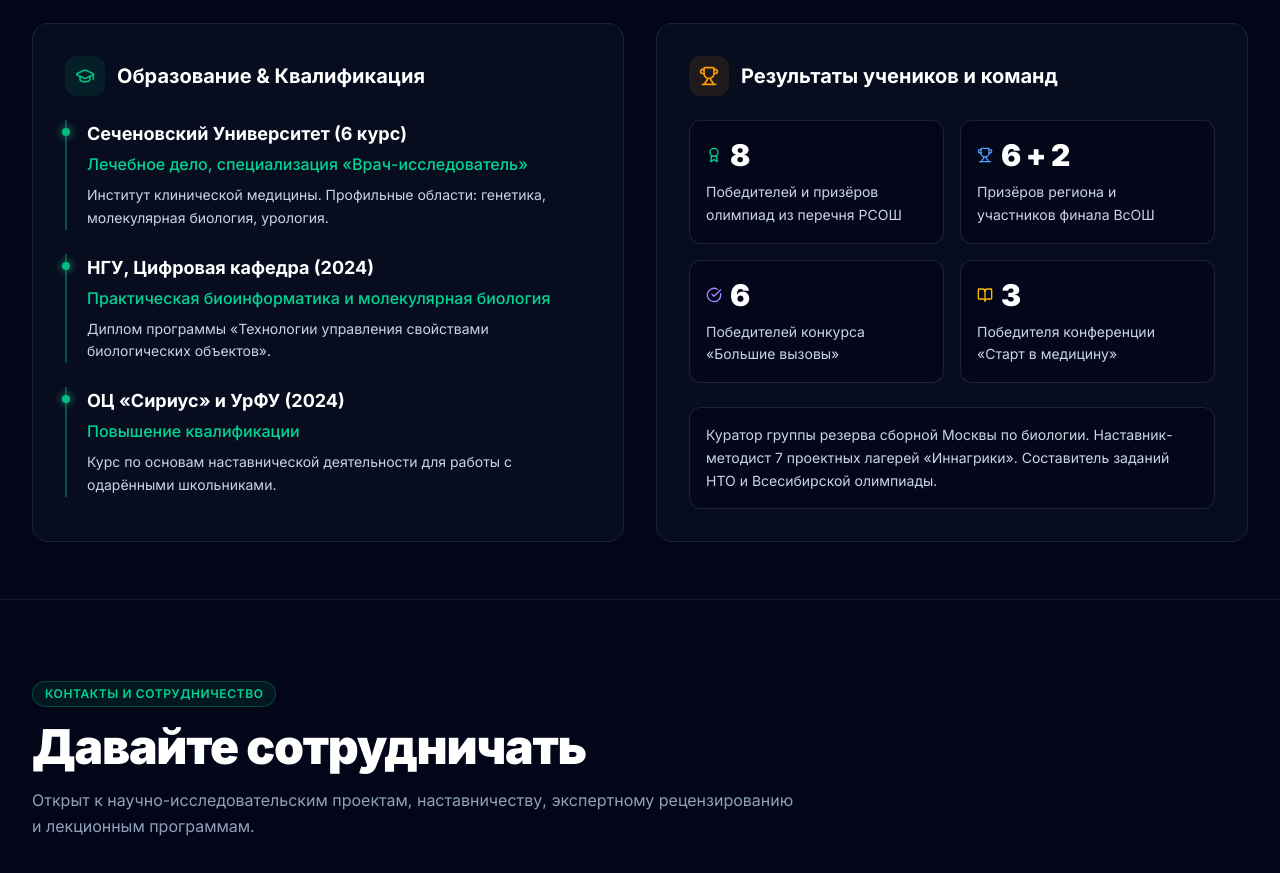
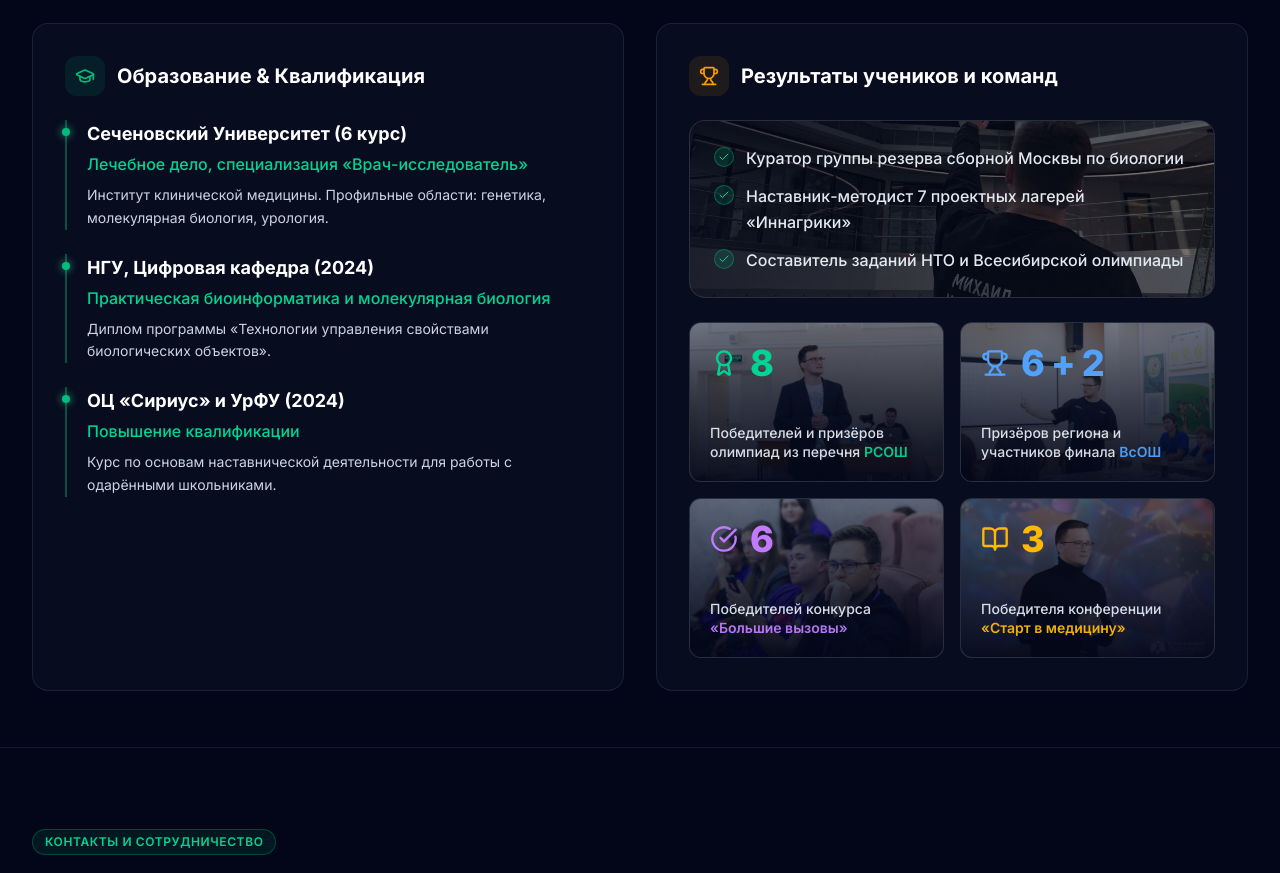
Before and after one commit to danil-shc/Pchel_Grind_Project, a Vue app: page / in a window 1280 px wide. Shown: the part 3360-4233 px from the top of the page. Built offline with nearby package versions, Linux system fonts and the light colour scheme.

Commit message:
feat(EducationSection): adding photoCard to subSection with achiements

```diff
--- a/src/components/EducationSection.vue
+++ b/src/components/EducationSection.vue
@@ -1,5 +1,12 @@
 <script setup>
-import { GraduationCap, Trophy, Award, BookOpen, CheckCircle } from 'lucide-vue-next'
+import { GraduationCap, Trophy, Award, BookOpen, CheckCircle, Check } from 'lucide-vue-next'
+
+// Фоновые изображения для баннера наставничества и карточек результатов
+import imgMentorship from './assets/images/photo_3.webp'
+import imgRsosh from './assets/images/photo_25.webp'
+import imgVsosh from './assets/images/photo_46.webp'
+import imgChallenges from './assets/images/photo_45.webp'
+import imgMedicine from './assets/images/photo_22.webp'
 </script>
 
 <template>
@@ -105,60 +112,113 @@ import { GraduationCap, Trophy, Award, BookOpen, CheckCircle } from 'lucide-vue-
               </h3>
             </div>
 
+            <!-- Баннер: роли и наставничество -->
+            <div class="relative overflow-hidden rounded-2xl border border-white/10 bg-slate-900 p-5 sm:p-6 mb-6 group">
+              <img
+                :src="imgMentorship"
+                alt="Наставничество"
+                class="absolute inset-0 h-full w-full object-cover object-[center_70%] md:object-[center_62%] lg:object-[center_70%] opacity-70 brightness-105 group-hover:scale-105 transition-transform duration-500" />
+              <div class="absolute inset-0 bg-linear-to-r from-slate-950/75 via-slate-950/50 to-slate-950/30 z-10"></div>
+
+              <ul class="relative z-20 space-y-3">
+                <li class="flex items-start gap-3">
+                  <span class="mt-0.5 shrink-0 w-5 h-5 rounded-full bg-emerald-500/15 border border-emerald-500/40 flex items-center justify-center">
+                    <Check :size="12" class="text-emerald-400" />
+                  </span>
+                  <span class="text-sm sm:text-base text-slate-200 font-medium leading-relaxed">
+                    Куратор группы резерва сборной Москвы по биологии
+                  </span>
+                </li>
+                <li class="flex items-start gap-3">
+                  <span class="mt-0.5 shrink-0 w-5 h-5 rounded-full bg-emerald-500/15 border border-emerald-500/40 flex items-center justify-center">
+                    <Check :size="12" class="text-emerald-400" />
+                  </span>
+                  <span class="text-sm sm:text-base text-slate-200 font-medium leading-relaxed">
+                    Наставник-методист 7 проектных лагерей «Иннагрики»
+                  </span>
+                </li>
+                <li class="flex items-start gap-3">
+                  <span class="mt-0.5 shrink-0 w-5 h-5 rounded-full bg-emerald-500/15 border border-emerald-500/40 flex items-center justify-center">
+                    <Check :size="12" class="text-emerald-400" />
+                  </span>
+                  <span class="text-sm sm:text-base text-slate-200 font-medium leading-relaxed">
+                    Составитель заданий НТО и Всесибирской олимпиады
+                  </span>
+                </li>
+              </ul>
+            </div>
+
             <!-- Сетка ключевых показателей -->
-            <div class="grid grid-cols-2 gap-4 mb-6">
+            <div class="grid grid-cols-1 sm:grid-cols-2 gap-4">
 
               <!-- Карточка A: РСОШ -->
-              <div class="bg-slate-950/60 border border-slate-700/50 rounded-xl p-4 hover:border-emerald-500/40 transition-all duration-300">
-                <div class="flex items-center gap-2 mb-2">
-                  <Award :size="16" class="text-emerald-400" />
-                  <div class="text-2xl sm:text-3xl font-black text-white tracking-tight">8</div>
+              <div class="relative overflow-hidden rounded-xl border border-white/10 bg-slate-900 p-5 min-h-40 flex flex-col justify-between group">
+                <img
+                  :src="imgRsosh"
+                  alt=""
+                  class="absolute inset-0 h-full w-full object-cover opacity-50 group-hover:scale-105 transition-transform duration-500" />
+                <div class="absolute inset-0 bg-linear-to-t from-slate-950/90 via-slate-950/55 to-slate-950/15 z-10"></div>
+
+                <div class="relative text-3xl sm:text-4xl font-extrabold text-white mb-2 z-20 flex items-center gap-3">
+                  <Award :size="28" class="text-emerald-400 shrink-0" />
+                  <span class="text-emerald-400 tracking-tight">8</span>
                 </div>
-                <p class="text-sm text-slate-300 leading-relaxed">
-                  Победителей и призёров олимпиад из перечня РСОШ
+                <p class="relative text-sm text-slate-200 font-medium leading-snug z-20 opacity-95">
+                  Победителей и призёров олимпиад из перечня <span class="text-emerald-400 font-semibold">РСОШ</span>
                 </p>
               </div>
 
               <!-- Карточка B: ВсОШ -->
-              <div class="bg-slate-950/60 border border-slate-700/50 rounded-xl p-4 hover:border-blue-500/40 transition-all duration-300">
-                <div class="flex items-center gap-2 mb-2">
-                  <Trophy :size="16" class="text-blue-400" />
-                  <div class="text-2xl sm:text-3xl font-black text-white tracking-tight">6 + 2</div>
+              <div class="relative overflow-hidden rounded-xl border border-white/10 bg-slate-900 p-5 min-h-40 flex flex-col justify-between group">
+                <img
+                  :src="imgVsosh"
+                  alt=""
+                  class="absolute inset-0 h-full w-full object-cover opacity-50 group-hover:scale-105 transition-transform duration-500" />
+                <div class="absolute inset-0 bg-linear-to-t from-slate-950/90 via-slate-950/55 to-slate-950/15 z-10"></div>
+
+                <div class="relative text-3xl sm:text-4xl font-extrabold text-white mb-2 z-20 flex items-center gap-3">
+                  <Trophy :size="28" class="text-blue-400 shrink-0" />
+                  <span class="text-blue-400 tracking-tight">6 + 2</span>
                 </div>
-                <p class="text-sm text-slate-300 leading-relaxed">
-                  Призёров региона и участников финала ВсОШ
+                <p class="relative text-sm text-slate-200 font-medium leading-snug z-20 opacity-95">
+                  Призёров региона и участников финала <span class="text-blue-400 font-semibold">ВсОШ</span>
                 </p>
               </div>
 
               <!-- Карточка C: Большие вызовы -->
-              <div class="bg-slate-950/60 border border-slate-700/50 rounded-xl p-4 hover:border-violet-500/40 transition-all duration-300">
-                <div class="flex items-center gap-2 mb-2">
-                  <CheckCircle :size="16" class="text-violet-400" />
-                  <div class="text-2xl sm:text-3xl font-black text-white tracking-tight">6</div>
+              <div class="relative overflow-hidden rounded-xl border border-white/10 bg-slate-900 p-5 min-h-40 flex flex-col justify-between group">
+                <img
+                  :src="imgChallenges"
+                  alt=""
+                  class="absolute inset-0 h-full w-full object-cover opacity-50 group-hover:scale-105 transition-transform duration-500" />
+                <div class="absolute inset-0 bg-linear-to-t from-slate-950/90 via-slate-950/55 to-slate-950/15 z-10"></div>
+
+                <div class="relative text-3xl sm:text-4xl font-extrabold text-white mb-2 z-20 flex items-center gap-3">
+                  <CheckCircle :size="28" class="text-purple-400 shrink-0" />
+                  <span class="text-purple-400 tracking-tight">6</span>
                 </div>
-                <p class="text-sm text-slate-300 leading-relaxed">
-                  Победителей конкурса «Большие вызовы»
+                <p class="relative text-sm text-slate-200 font-medium leading-snug z-20 opacity-95">
+                  Победителей конкурса <span class="text-purple-400 font-semibold">«Большие вызовы»</span>
                 </p>
               </div>
 
               <!-- Карточка D: Старт в медицину -->
-              <div class="bg-slate-950/60 border border-slate-700/50 rounded-xl p-4 hover:border-amber-500/40 transition-all duration-300">
-                <div class="flex items-center gap-2 mb-2">
-                  <BookOpen :size="16" class="text-amber-400" />
-                  <div class="text-2xl sm:text-3xl font-black text-white tracking-tight">3</div>
+              <div class="relative overflow-hidden rounded-xl border border-white/10 bg-slate-900 p-5 min-h-40 flex flex-col justify-between group">
+                <img
+                  :src="imgMedicine"
+                  alt=""
+                  class="absolute inset-0 h-full w-full object-cover opacity-50 group-hover:scale-105 transition-transform duration-500" />
+                <div class="absolute inset-0 bg-linear-to-t from-slate-950/90 via-slate-950/55 to-slate-950/15 z-10"></div>
+
+                <div class="relative text-3xl sm:text-4xl font-extrabold text-white mb-2 z-20 flex items-center gap-3">
+                  <BookOpen :size="28" class="text-amber-400 shrink-0" />
+                  <span class="text-amber-400 tracking-tight">3</span>
                 </div>
-                <p class="text-sm text-slate-300 leading-relaxed">
-                  Победителя конференции «Старт в медицину»
+                <p class="relative text-sm text-slate-200 font-medium leading-snug z-20 opacity-95">
+                  Победителя конференции <span class="text-amber-400 font-semibold">«Старт в медицину»</span>
                 </p>
               </div>
 
-            </div>
-
-            <!-- Текстовый подвал с дополнительной информацией -->
-            <div class="bg-slate-950/60 border border-slate-700/50 rounded-xl p-4">
-              <p class="text-sm text-slate-300 leading-relaxed font-normal">
-                Куратор группы резерва сборной Москвы по биологии. Наставник-методист 7 проектных лагерей «Иннагрики». Составитель заданий НТО и Всесибирской олимпиады.
-              </p>
             </div>
 
           </div>
```
